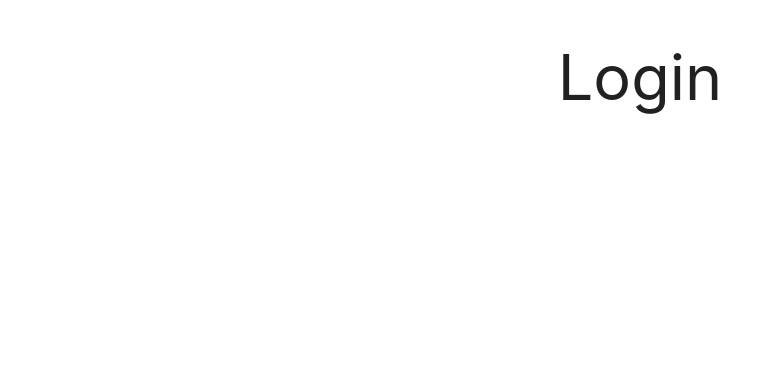
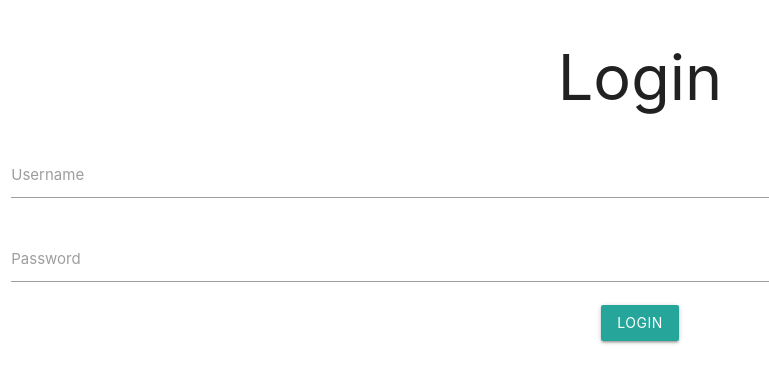
Before and after one commit to bgartdu/ExpressReactLogin, a React (Create React App) app in the folder client/: page /login in a window 1280 px wide. Shown: the top 382 px of the page, without its empty margins (0-769 px from the left). Built offline with nearby package versions, Linux system fonts and the light colour scheme.

Commit message:
adds working login form

```diff
--- a/client/package.json
+++ b/client/package.json
@@ -6,6 +6,7 @@
     "@testing-library/jest-dom": "^4.2.4",
     "@testing-library/react": "^9.5.0",
     "@testing-library/user-event": "^7.2.1",
+    "axios": "^0.20.0",
     "react": "^16.13.1",
     "react-dom": "^16.13.1",
     "react-router-dom": "^5.2.0",
--- a/client/src/App.js
+++ b/client/src/App.js
@@ -16,11 +16,18 @@ import Login from "./pages/Login";
 
 class App extends React.Component {
 
+
 	constructor() {
 		super();
 		this.state = {
 			username: null,
 			token: null,
+			onLogin: (creds) => {
+				localStorage["userLogin"] = JSON.stringify(creds);
+				this.setState(creds);
+				window.location="/";
+
+			}
 		}
 	}
 
--- a/client/src/pages/Login.js
+++ b/client/src/pages/Login.js
@@ -1,19 +1,63 @@
 import React from 'react';
 import Global from "../Global";
+import axios from "axios";
 
 
 class Login extends React.Component {
-    static contextType = Global;
+	static contextType = Global;
 
-    // constructor() {
-    //     super();
-    // }
+	constructor() {
+		 super();
+		 this.state = {
+			 username: "",
+			 password: "",
+			 message: "",
+		 }
+	}
 
-    render() {
-        return <div>
+	captureInput = (event) => {
+		const varName = event.target.id;
+		const value = event.target.value;
+
+		const payload = {}
+		payload[varName] = value;
+
+		this.setState(payload);
+	}
+
+	doLogin = async () =>{
+		const { username, password } = this.state;
+
+		const result = await axios.post("http://localhost:3001/login", {
+			username, password
+		})
+
+		const { success, token, message } = result.data
+
+		if (success) {
+			this.context.onLogin({username, token});
+		} else {
+			this.setState({ message });
+		}
+	}
+
+	render() {
+		return <div className = "row">
 			<h1>Login</h1>
+			<div className="input-field col s12">
+				<input onChange ={this.captureInput} id="username" type="text" className="validate" />
+				<label for="username">Username</label>
+			</div>
+			<div className="input-field col s12">
+				<input onChange ={this.captureInput} id="password" type="password" className="validate" />
+				<label for="password">Password</label>
+			</div>
+
+			<a onClick ={this.doLogin} id= "loginButton" className="waves-effect waves-light btn">LOGIN</a>
+
+			<div className="red-text">{this.state.message}</div>
 		</div>
-    }
+	}
 }
 
 export default Login;
```
Also changed, not shown: 1 other file (tests, documents, lock files or other folders).
